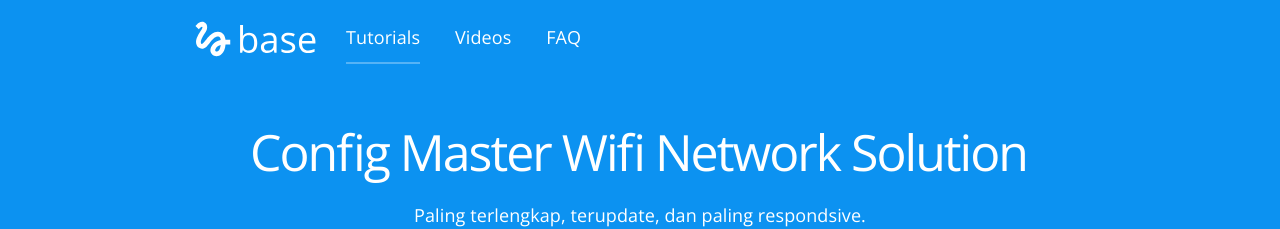
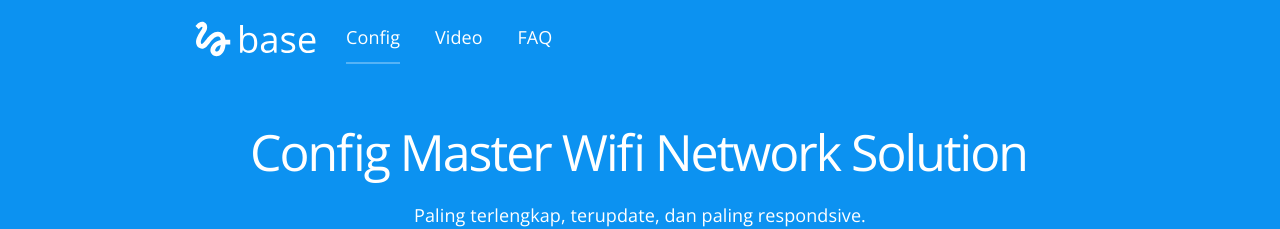
Before and after one commit to mwnsofficial/download.github.io, a Jekyll site: the page built from index.html, in a window 1280 px wide. Shown: the top 229 px of the page. Built offline with Jekyll 4.4.1, drawn with Linux system fonts in a browser that asks for light colours; nearby versions of some CDN libraries.

Commit message:
Update navigation.yml

```diff
--- a/_data/navigation.yml
+++ b/_data/navigation.yml
@@ -1,6 +1,6 @@
-- name: Tutorials
+- name: Config
   link: /
-- name: Videos
+- name: Video
   link: /videos/
 - name: FAQ
   link: /faq/
```
